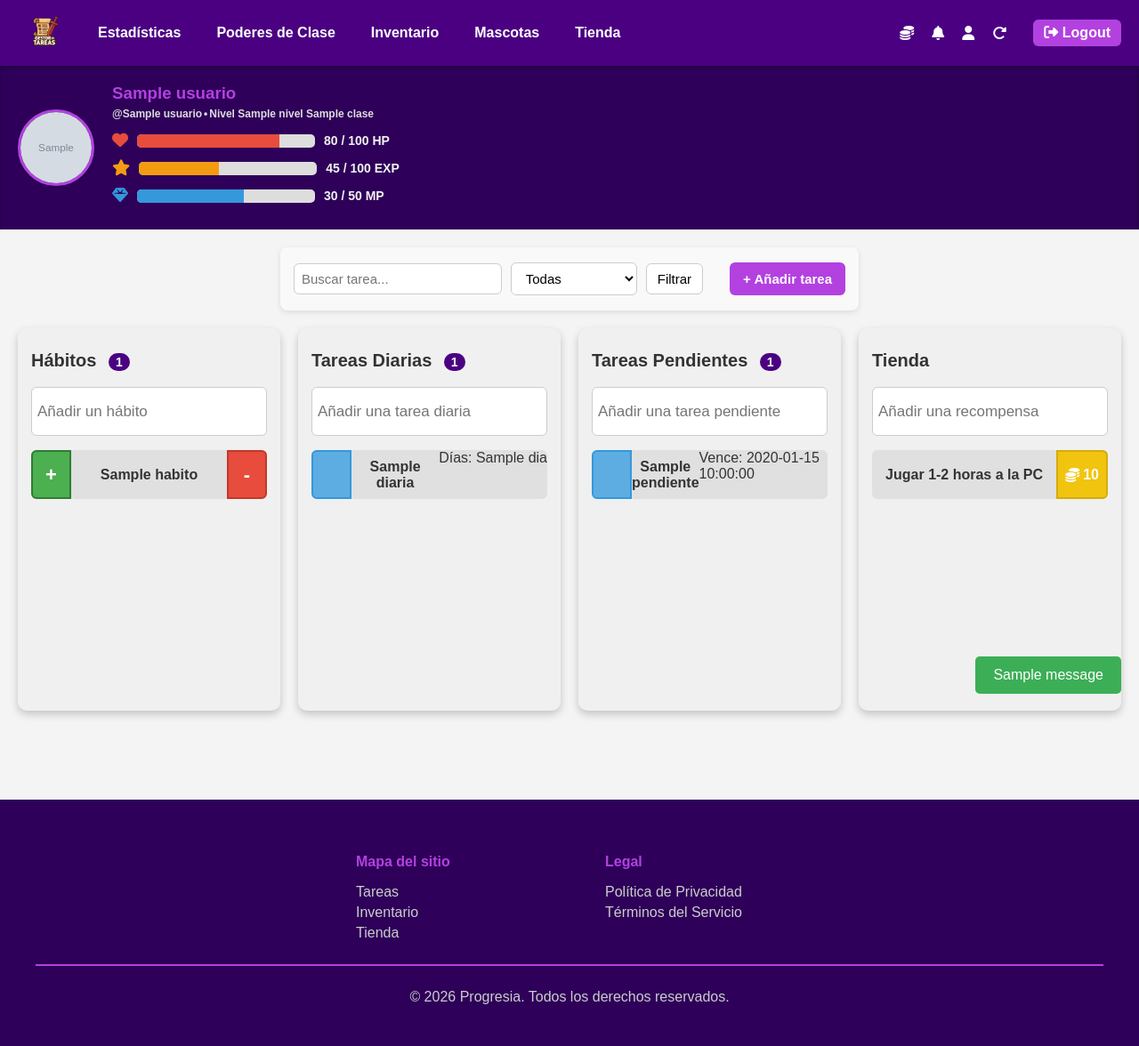
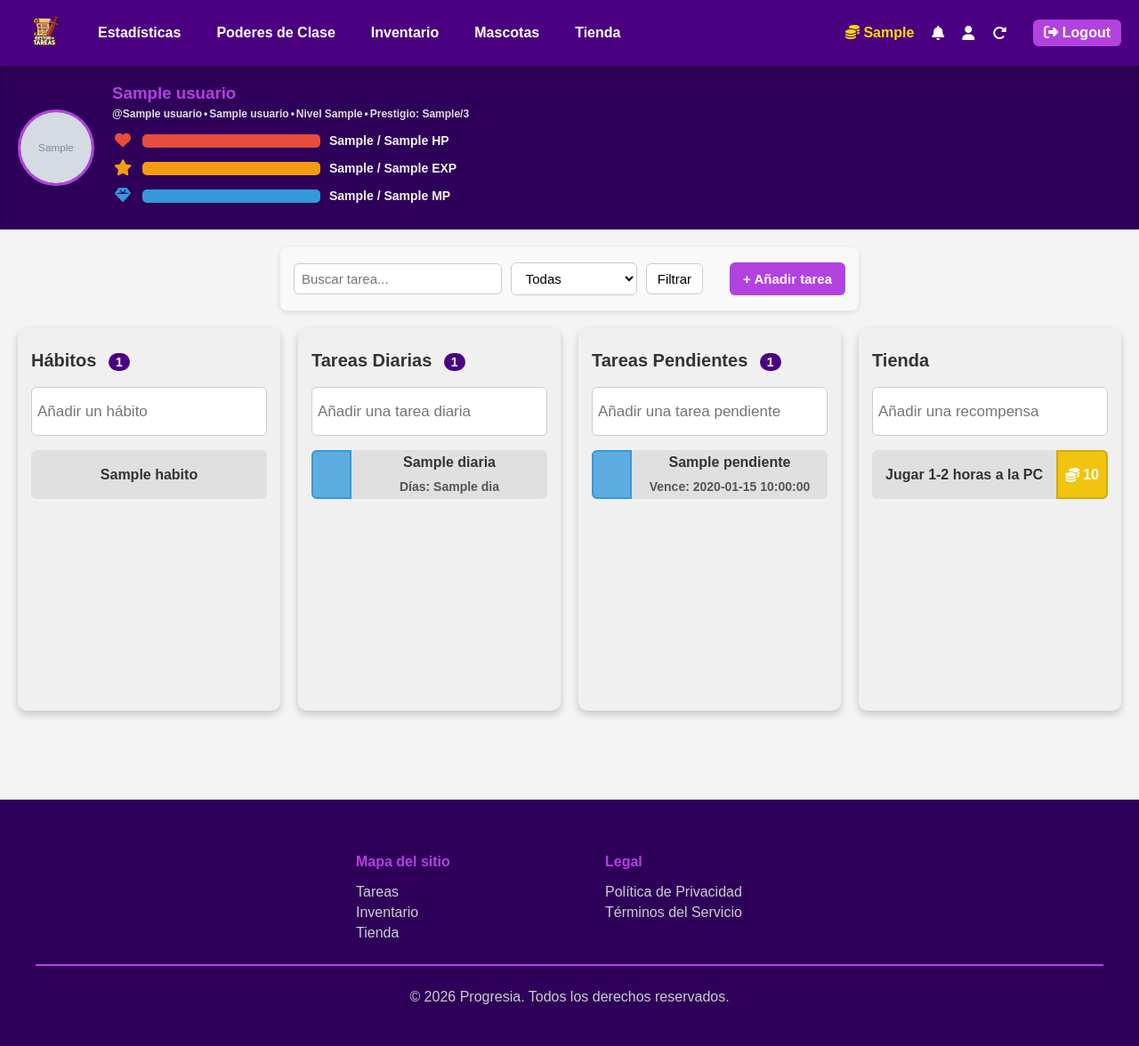
Before and after one commit to LuisPaisio/gestor_tareas_cli_menu, a Flask app: template templates/dashboard.html in a window 1280 px wide. Shown: the whole page at 89% size. Run offline with Flask 3, Linux system fonts and the light colour scheme; the template is opened without the code that fills it: most values are stand-ins (such as "Sample title", 1, 10 or a date in 2020); grey boxes marked "Sample" are stand-in pictures; one stand-in notice (Sample message) is shown.

Commit message:
Traspaso de gestor de tareas y recompensas de CLI a web, configuraciones visuales en dashboard y style para darle coherencia con el estilo de la web. Modificación en dashboard de tareas y en el html base para agregar lógica para marcar tareas como completas.

```diff
--- a/app.py
+++ b/app.py
@@ -2,6 +2,7 @@ from flask import Flask, render_template, request, redirect, url_for, session, f
 from gestor_usuarios import GestorUsuarios
 from gestor_tareas import GestorTareas
 from gestor_recompensa import GestorRecompensas
+from constantes_tareas import vida_maxima, mana_maximo
 
 app = Flask(__name__)
 app.secret_key = "clave-secreta"  # necesaria para usar session
@@ -25,7 +26,7 @@ def login():
             "nombre": usuario_actual.usuario,  # identificador real
             "usuario": usuario_actual.nombre_publico if usuario_actual.nombre_publico else usuario_actual.usuario,
             "nivel": usuario_actual.nivel_usuario,
-            "clase": usuario_actual.clase.nombre if usuario_actual.clase else None,
+            "clase_nombre": usuario_actual.clase_nombre,
             "foto_perfil": usuario_actual.foto_perfil
         }
         return redirect(url_for("dashboard"))  # directo al dashboard
@@ -43,7 +44,7 @@ def register():
             "nombre": usuario_actual.usuario,
             "usuario": usuario_actual.nombre_publico if usuario_actual.nombre_publico else usuario_actual.usuario,
             "nivel": usuario_actual.nivel_usuario,
-            "clase": usuario_actual.clase.nombre if usuario_actual.clase else None,
+            "clase_nombre": usuario_actual.clase_nombre,
             "foto_perfil": usuario_actual.foto_perfil
         }
         return redirect(url_for("dashboard"))  # directo al dashboard
@@ -65,7 +66,6 @@ def login_page():
 
 @app.route("/dashboard")
 def dashboard():
-    print("DEBUG: Entrando al route /dashboard")
     usuario_dict = session.get("usuario")
     if not usuario_dict:
         return redirect(url_for("home"))
@@ -79,34 +79,22 @@ def dashboard():
     gestor_recompensas = GestorRecompensas()
     recompensas_usuario = []
 
+    # valores máximos y xp requerida
+    vida_max = vida_maxima()
+    mana_max = mana_maximo()
+    xp_req = usuario_obj.xp_requerida()
+
     return render_template(
         "dashboard.html",
-        usuario=usuario_dict,
+        usuario=usuario_obj,          # objeto completo
         habitos=tareas["habitos"],
         diarias=tareas["diarias"],
         pendientes=tareas["pendientes"],
-        recompensas=recompensas_usuario
+        recompensas=recompensas_usuario,
+        vida_maxima=vida_max,
+        mana_maximo=mana_max,
+        xp_requerida=xp_req
     )
-
-@app.route("/nueva_recompensa", methods=["GET", "POST"])
-def nueva_recompensa():
-    usuario_dict = session.get("usuario")
-    if not usuario_dict:
-        return redirect(url_for("home"))
-
-    usuario_obj = gestor.get_usuario_por_id(usuario_dict["id_usuario"])
-
-    if request.method == "POST":
-        titulo = request.form["titulo"]
-        costo = int(request.form["costo"])
-
-        gestor_recompensas = GestorRecompensas()
-        gestor_recompensas.nueva_recompensa(usuario_obj, titulo, costo)
-
-        flash("Recompensa creada exitosamente.", "success")
-        return redirect(url_for("dashboard"))
-
-    return render_template("nueva_recompensa.html", usuario=usuario_dict)
 
 @app.route("/estadisticas")
 def estadisticas():
@@ -160,7 +148,7 @@ def nueva_tarea():
 
     # Defaults según tipo
     if tipo == 1:  # hábito
-        habito = habito or "+"
+        habito = habito or "+-"   # por defecto mixto
         dificultad = dificultad or "1"
     elif tipo == 2:  # diaria
         dificultad = dificultad or "1"
@@ -183,18 +171,69 @@ def nueva_tarea():
     flash("Tarea creada exitosamente.", "success")
     return redirect(url_for("dashboard"))
 
+
 @app.route("/usar_recompensa", methods=["POST"])
 def usar_recompensa():
     usuario_dict = session.get("usuario")
     usuario_obj = gestor.get_usuario_por_id(usuario_dict["id_usuario"])
 
     gestor_recompensas = GestorRecompensas()
-    recompensas = gestor_recompensas.aplicar_recompensas(usuario_obj, [...])  # lista de recompensas
+    # Aquí deberías pasar la lista real de recompensas seleccionadas
+    recompensas = gestor_recompensas.aplicar_recompensas(usuario_obj, [...], es_penalizacion=False)
 
     # Pasar resultados como flash messages
     for r in recompensas:
-        mensaje = f"{r['tipo'].upper()} {r['resultado']['total']} obtenido"
-        flash(mensaje, "success")
+        total = r['resultado']['total']
+        tipo = r['tipo'].upper()
+
+        # Usar categorías estándar para los toasts
+        if r['tipo'] == "xp":
+            flash(f"{tipo} +{total} obtenido", "success")
+        elif r['tipo'] == "coin":
+            flash(f"{tipo} +{total} obtenido", "success")
+        elif r['tipo'] == "vida":
+            flash(f"{tipo} +{total} obtenido", "info")  # vida como info, porque es recuperación
+        else:
+            flash(f"{tipo} +{total} obtenido", "success")
+
+    return redirect(url_for("dashboard"))
+
+
+@app.route("/marcar_tarea/<int:tarea_id>/<accion>", methods=["POST"])
+def marcar_tarea(tarea_id, accion):
+    usuario_dict = session.get("usuario")
+    if not usuario_dict:
+        return redirect(url_for("home"))
+
+    usuario_obj = gestor.get_usuario_por_id(usuario_dict["id_usuario"])
+    gestor_tareas = GestorTareas(usuario=usuario_obj, gestor_usuarios=gestor)
+
+    resultado = gestor_tareas.marcar_tarea_web(tarea_id, accion)
+
+    if "error" in resultado:
+        flash(resultado["error"], "error")
+    else:
+        # mensaje general
+        flash(resultado["mensaje"], "info")
+
+        # recompensas
+        for r in resultado.get("recompensas", []):
+            flash(f"{r['tipo'].upper()} +{r['resultado']['total']}", r['tipo'])
+
+        # penalizaciones
+        for p in resultado.get("penalizaciones", []):
+            tipo = p['tipo']
+            total = p['resultado']['total']
+
+            if tipo == "vida":
+                base = p['resultado']['base']
+                bonus = p['resultado']['bonus']
+                if total == 0:
+                    flash(f"DEFENSA absorbió todo el daño (bloqueado {abs(base)})", "defensa")
+                else:
+                    flash(f"VIDA {total} (daño base {abs(base)} - defensa {bonus})", "vida-neg")
+            else:
+                flash(f"{tipo.upper()} {total}", f"{tipo}-neg")
 
     return redirect(url_for("dashboard"))
 
--- a/static/css/dashboard.css
+++ b/static/css/dashboard.css
@@ -317,3 +317,23 @@ select, .fecha {
     margin-top: 20px;
     display: block;
 }
+
+.tarea-contenido {
+    flex: 1;
+    display: flex;
+    flex-direction: column; /* título arriba, info abajo */
+    justify-content: center;
+    padding: 0 10px;
+}
+
+.tarea-contenido .subinfo {
+    flex: 1;
+    display: flex;
+    justify-content: center;
+    align-items: center;
+    font-size: 14px;
+    font-weight: bold;
+    color: #555;
+    text-align: center;
+    margin: 0;
+}
--- a/static/css/style.css
+++ b/static/css/style.css
@@ -80,6 +80,12 @@ nav a:hover {
     color: white;
 }
 
+.nav-coins {
+    font-weight: bold;
+    color: #ffd700;
+    cursor: pointer;
+}
+
 /*HEADER Perfil*/
 
 .header-perfil {
@@ -148,11 +154,13 @@ nav a:hover {
 }
 
 .barra-valor {
-    flex: 0 0 90px;
-    font-size: 12px;
+    flex: 0 1 auto;
+    min-width: 100px;
+    font-size: 14px;
     color: #ddd;
     font-weight: bold;
     text-align: left;
+    white-space: nowrap;
 }
 
 .barra-contenedor.vida .barra span {
@@ -305,31 +313,57 @@ input[type="email"]:focus {
 
 #toast-container {
   position: fixed;
-  bottom: 20px;
+  top: 80px;
   right: 20px;
-  z-index: 9999;
+  z-index: 2000;
+  display: flex;
+  flex-direction: column;
+  gap: 10px;
 }
 
 .toast {
-  background: #333;
-  color: #fff;
-  padding: 12px 20px;
-  margin-top: 10px;
-  border-radius: 5px;
-  opacity: 0.9;
-  animation: fadein 0.5s, fadeout 0.5s 3s;
+    width: 350px;
+    min-width: 350px;
+    padding: 12px 18px;
+    border-radius: 6px;
+    color: #fff;
+    font-weight: bold;
+    box-shadow: 0 2px 6px rgba(0,0,0,0.3);
+    animation: fadeInOut 5s forwards;
+    cursor: pointer;
+    word-wrap: break-word;
 }
 
-.toast.success { background: #28a745; }
-.toast.error { background: #dc3545; }
-.toast.warning { background: #ffc107; }
+.toast.xp { background-color: #4CAF50; }      /* verde */
+.toast.coins { background-color: #f1c40f; }  /* dorado */
+.toast.vida { background-color: #e74c3c; }   /* rojo */
+.toast.mana { background-color: #3498db; }   /* celeste */
+.toast.item { background-color: #9b59b6; }   /* violeta */
+.toast.info { background-color: #b341e0; }
+.toast.error { background-color: #dc3545; }
+.toast.warning { background-color: #ffc107; }
+.toast.success { background-color: #4CAF50; }
+.toast.defensa { background-color: #4CAF50; }  /* verde para defensa exitosa */
 
-@keyframes fadein {
-  from { opacity: 0; transform: translateY(20px); }
-  to { opacity: 0.9; transform: translateY(0); }
+/* Penalizaciones */
+.toast.xp-neg    { background-color: #e74c3c; }  /* rojo oscuro XP negativo */
+.toast.coins-neg { background-color: #e74c3c; }  /* rojo oscuro Coins negativo */
+.toast.vida-neg  { background-color: #e74c3c; }  /* rojo oscuro Vida negativo */
+.toast.mana-neg  { background-color: #e74c3c; }  /* rojo oscuro Mana negativo */
+
+
+@keyframes fadeInOut {
+  0%   { opacity: 0; transform: translateY(-20px); }
+  10%  { opacity: 1; transform: translateY(0); }
+  90%  { opacity: 1; transform: translateY(0); }
+  100% { opacity: 0; transform: translateY(-20px); }
 }
 
-@keyframes fadeout {
-  from { opacity: 0.9; }
-  to { opacity: 0; }
+.toast.hide {
+  animation: fadeOut 0.5s forwards;
 }
+
+@keyframes fadeOut {
+  from { opacity: 1; transform: translateY(0); }
+  to   { opacity: 0; transform: translateY(-20px); }
+}
--- a/tareas.py
+++ b/tareas.py
@@ -55,7 +55,7 @@ class Tarea:
         recompensas = []
 
         # --- Hábito positivo ---
-        if self.tipo == 1 and self.habito == "+":
+        if self.tipo == 1 and self.habito in ["+", "+-"]:
             recompensas.append(Recompensa(None, f"XP hábito {self.titulo}", "xp", int(constantes_tareas.xp_habito() * mult)))
             recompensas.append(Recompensa(None, f"Coins hábito {self.titulo}", "coins", int(constantes_tareas.coin_habito() * mult)))
 
@@ -108,7 +108,7 @@ class Tarea:
         mult = constantes_tareas.multi_dificultad().get(self.dificultad, 1)
         recompensas = []
 
-        if self.tipo == 1 and self.habito == "-":  # Hábito negativo
+        if self.tipo == 1 and self.habito in ["-", "+-"]:  # Hábito negativo
             vida_perdida = int(constantes_tareas.vida_habito() * mult)
             recompensas.append(Recompensa(None, f"Penalización hábito negativo {self.titulo}", "vida", -vida_perdida))
 
--- a/templates/base.html
+++ b/templates/base.html
@@ -9,6 +9,18 @@
     {% block extra_css %}{% endblock %}
 </head>
 <body class="container">
+    {% with messages = get_flashed_messages(with_categories=true) %}
+        {% if messages %}
+        <div id="toast-container">
+            {% for category, message in messages %}
+            <div class="toast {{ category }}">{{ message }}</div>
+            {% endfor %}
+        </div>
+        {% endif %}
+    {% endwith %}
+    {{ messages }}
+
+
     <header>
         {% if usuario %}
             <!-- Header para usuarios logueados -->
@@ -27,7 +39,9 @@
                 </div>
 
                 <div class="nav-right">
-                    <i class="fa-solid fa-coins"></i>
+                    <div class="nav-coins" title="Coins">
+                        <i class="fa-solid fa-coins"></i> {{ usuario.coin_usuario }}
+                    </div>
                     <i class="fa-solid fa-bell"></i>
                     <i class="fa-solid fa-user"></i>
                     <i class="fa-solid fa-rotate-right"></i>
@@ -35,8 +49,8 @@
                         <i class="fa-solid fa-right-from-bracket"></i> Logout
                     </a>
                 </div>
+
             </nav>
-
             <div class="header-perfil">
                 {% if usuario.foto_perfil %}
                     <img src="{{ usuario.foto_perfil }}" alt="Foto de Perfil" class="perfil-img">
@@ -45,28 +59,52 @@
                 {% endif %}
 
                 <div class="perfil-info">
-                    <h3>{{ usuario.usuario }}</h3>
+                    <h3>{{ usuario.nombre_publico or usuario.usuario }}</h3>
                     <div class="perfil-infoabajo">
                         <p>@{{ usuario.usuario }}</p>
                         <p>•</p>
-                        <p>Nivel {{ usuario.nivel }} {{ usuario.clase }}</p>
+                        <p>{{ usuario.clase_nombre or 'Sin clase' }}</p>
+                        <p>•</p>
+                        <p>Nivel {{ usuario.nivel_usuario }}</p>
+                        <p>•</p>
+                        <p>Prestigio: {{ usuario.contador_100 }}/3</p>
                     </div>
 
+                    <!-- Barra de Vida -->
                     <div class="barra-contenedor vida">
                         <i class="fa-solid fa-heart barra-icono"></i>
-                        <div class="barra"><span style="width: 80%"></span></div>
-                        <p class="barra-valor">80 / 100 HP</p>
+                        <div class="barra">
+                            <span style="width: {{ (usuario.vida_usuario / vida_maxima) * 100 }}%"></span>
+                        </div>
+                        <p class="barra-valor">{{ usuario.vida_usuario }} / {{ vida_maxima }} HP</p>
                     </div>
+
+                    <!-- Barra de XP -->
                     <div class="barra-contenedor exp">
                         <i class="fa-solid fa-star barra-icono"></i>
-                        <div class="barra"><span style="width: 45%"></span></div>
-                        <p class="barra-valor">45 / 100 EXP</p>
+                        <div class="barra">
+                            <span style="width: {{ (usuario.xp_usuario / xp_requerida) * 100 }}%"></span>
+                        </div>
+                        <p class="barra-valor">{{ usuario.xp_usuario }} / {{ xp_requerida }} EXP</p>
                     </div>
+
+                    <!-- Barra de Maná -->
                     <div class="barra-contenedor mana">
                         <i class="fa-solid fa-gem barra-icono"></i>
-                        <div class="barra"><span style="width: 60%"></span></div>
-                        <p class="barra-valor">30 / 50 MP</p>
+                        <div class="barra">
+                            <span style="width: {{ (usuario.mana_usuario / mana_maximo) * 100 }}%"></span>
+                        </div>
+                        <p class="barra-valor">{{ usuario.mana_usuario }} / {{ mana_maximo }} MP</p>
                     </div>
+
+                    <!-- Botón de Prestigio -->
+                    {% if usuario.nivel_usuario == 100 and usuario.contador_100 < 3 %}
+                        <form action="{{ url_for('prestigiar') }}" method="post">
+                            <button type="submit" class="btn-prestigio">
+                                🔄 Subir de Prestigio
+                            </button>
+                        </form>
+                    {% endif %}
                 </div>
             </div>
         {% else %}
@@ -145,16 +183,37 @@
         {% endif %}
     </footer>
 
-    <!-- Contenedor de notificaciones (toast) -->
-    <div id="toast-container">
-      {% with messages = get_flashed_messages(with_categories=true) %}
-        {% if messages %}
-          {% for category, message in messages %}
-            <div class="toast {{ category }}">{{ message }}</div>
-          {% endfor %}
-        {% endif %}
-      {% endwith %}
-    </div>
+<script>
+    document.addEventListener("DOMContentLoaded", () => {
+    const container = document.getElementById("toast-container");
+    const MAX_TOASTS = 4;
 
+    function addToast(toast) {
+        if (container.children.length >= MAX_TOASTS) {
+        container.removeChild(container.firstElementChild);
+        }
+        container.appendChild(toast);
+
+        // cerrar con animación al hacer click
+        toast.addEventListener("click", () => {
+        toast.classList.add("hide");
+        toast.addEventListener("animationend", () => {
+            toast.remove();
+        }, { once: true });
+        });
+
+        // auto-remover al terminar animación fadeInOut
+        toast.addEventListener("animationend", () => {
+        if (!toast.classList.contains("hide")) {
+            toast.remove();
+        }
+        });
+    }
+
+    Array.from(container.children).forEach(toast => {
+        addToast(toast);
+    });
+    });
+</script>
 </body>
 </html>
--- a/templates/dashboard.html
+++ b/templates/dashboard.html
@@ -40,8 +40,9 @@
       <!-- Solo si es hábito -->
       <div id="habito-options" class="habito-options" style="display:none;">
         <label>Hábito:</label>
-        <input type="radio" name="habito" value="+" checked> Positivo
+        <input type="radio" name="habito" value="+"> Positivo
         <input type="radio" name="habito" value="-"> Negativo
+        <input type="radio" name="habito" value="+-"> Ambos
       </div>
 
       <!-- Solo si es diaria -->
@@ -82,13 +83,25 @@
 
       {% for h in habitos %}
       <div class="tarea-item">
+        <!-- Botón positivo -->
+        {% if h.habito == '+' or h.habito == '+-' %}
         <div class="accion-izq">
-          <button class="positivo">+</button>
+          <form action="{{ url_for('marcar_tarea', tarea_id=h.id, accion='positivo') }}" method="post" style="display:inline;">
+            <button type="submit" class="positivo">+</button>
+          </form>
         </div>
+        {% endif %}
+
         <span class="titulo">{{ h.titulo }}</span>
+
+        <!-- Botón negativo -->
+        {% if h.habito == '-' or h.habito == '+-' %}
         <div class="accion-der">
-          <button class="negativo">-</button>
+          <form action="{{ url_for('marcar_tarea', tarea_id=h.id, accion='negativo') }}" method="post" style="display:inline;">
+            <button type="submit" class="negativo">-</button>
+          </form>
         </div>
+        {% endif %}
       </div>
       {% endfor %}
     </div>
@@ -100,9 +113,16 @@
 
       {% for d in diarias %}
       <div class="tarea-item">
-        <div class="accion-izq"><input type="checkbox" {% if d.completada %}checked{% endif %}></div>
-        <span class="titulo">{{ d.titulo }}</span>
-        <div class="accion-der">Días: {{ d.dias|join(', ') }}</div>
+        <div class="accion-izq">
+          <form action="{{ url_for('marcar_tarea', tarea_id=d.id, accion='completar') }}" method="post" style="display:inline;">
+            <input type="checkbox" {% if d.completada %}checked{% endif %}
+                   onchange="this.form.action='{{ url_for('marcar_tarea', tarea_id=d.id, accion='incompleta') if d.completada else url_for('marcar_tarea', tarea_id=d.id, accion='completar') }}'; this.form.submit();">
+          </form>
+        </div>
+        <div class="tarea-contenido">
+          <span class="titulo">{{ d.titulo }}</span>
+          <p class="subinfo">Días: {{ d.dias|join(', ') }}</p>
+        </div>
       </div>
       {% endfor %}
     </div>
@@ -114,9 +134,16 @@
 
       {% for p in pendientes %}
       <div class="tarea-item">
-        <div class="accion-izq"><input type="checkbox" {% if p.completada %}checked{% endif %}></div>
-        <span class="titulo">{{ p.titulo }}</span>
-        <div class="accion-der">Vence: {{ p.fecha_vencimiento }}</div>
+        <div class="accion-izq">
+          <form action="{{ url_for('marcar_tarea', tarea_id=p.id, accion='completar') }}" method="post" style="display:inline;">
+            <input type="checkbox" {% if p.completada %}checked{% endif %}
+                   onchange="this.form.action='{{ url_for('marcar_tarea', tarea_id=p.id, accion='incompleta') if p.completada else url_for('marcar_tarea', tarea_id=p.id, accion='completar') }}'; this.form.submit();">
+          </form>
+        </div>
+        <div class="tarea-contenido">
+          <span class="titulo">{{ p.titulo }}</span>
+          <p class="subinfo">Vence: {{ p.fecha_vencimiento }}</p>
+        </div>
       </div>
       {% endfor %}
     </div>
@@ -130,9 +157,7 @@
             <div class="accion-izq"></div>
             <span class="titulo">Jugar 1-2 horas a la PC</span>
             <div class="accion-der">
-                <span class="monedas">
-                    <i class="fas fa-coins"></i> 10
-                </span>
+                <span class="monedas"><i class="fas fa-coins"></i> 10</span>
             </div>
         </div>
     </div>
@@ -180,7 +205,7 @@
       const habito = form.querySelector("input[name='habito']:checked");
       if (!habito) {
         valido = false;
-        mensajeError = "Debes seleccionar si el hábito es positivo o negativo.";
+        mensajeError = "Debes seleccionar si el hábito es positivo, negativo o ambos.";
       }
     }
 
@@ -245,7 +270,7 @@
 
         if (input.placeholder.includes("hábito")) {
           tipo = 1;
-          extra = { habito: "+", dificultad: 1 };
+          extra = { habito: "+-", dificultad: 1 }; // por defecto mixto
         } else if (input.placeholder.includes("diaria")) {
           tipo = 2;
           extra = { dias: ["lunes","martes","miercoles","jueves","viernes","sabado","domingo"], dificultad: 1 };
@@ -277,7 +302,6 @@
       }
     });
   });
-
 </script>
 
 {% endblock %}
--- a/usuario.py
+++ b/usuario.py
@@ -82,6 +82,7 @@ class Usuario:
             self.ventajas_vip = None
 
         # Inicializar clase RPG
+        self.clase_nombre = clase_nombre
         self.clase = Clase.cargar_clase(clase_nombre, self.rol == "vip") if clase_nombre else None
 
         self.gestor_inventario = GestorInventario(self)
@@ -112,7 +113,7 @@ class Usuario:
             "tags": self.tags,
             "mana_usuario": self.mana_usuario,
             "fecha_expiracion_vip": self.fecha_expiracion_vip,
-            "clase_nombre": self.clase.nombre if self.clase else None
+            "clase_nombre": self.clase_nombre if self.clase_nombre else None
         }
 
     @staticmethod
```
Also changed, not shown: gestor_recompensa.py (+1 -25 lines), gestor_tareas.py (+55 -69 lines).
